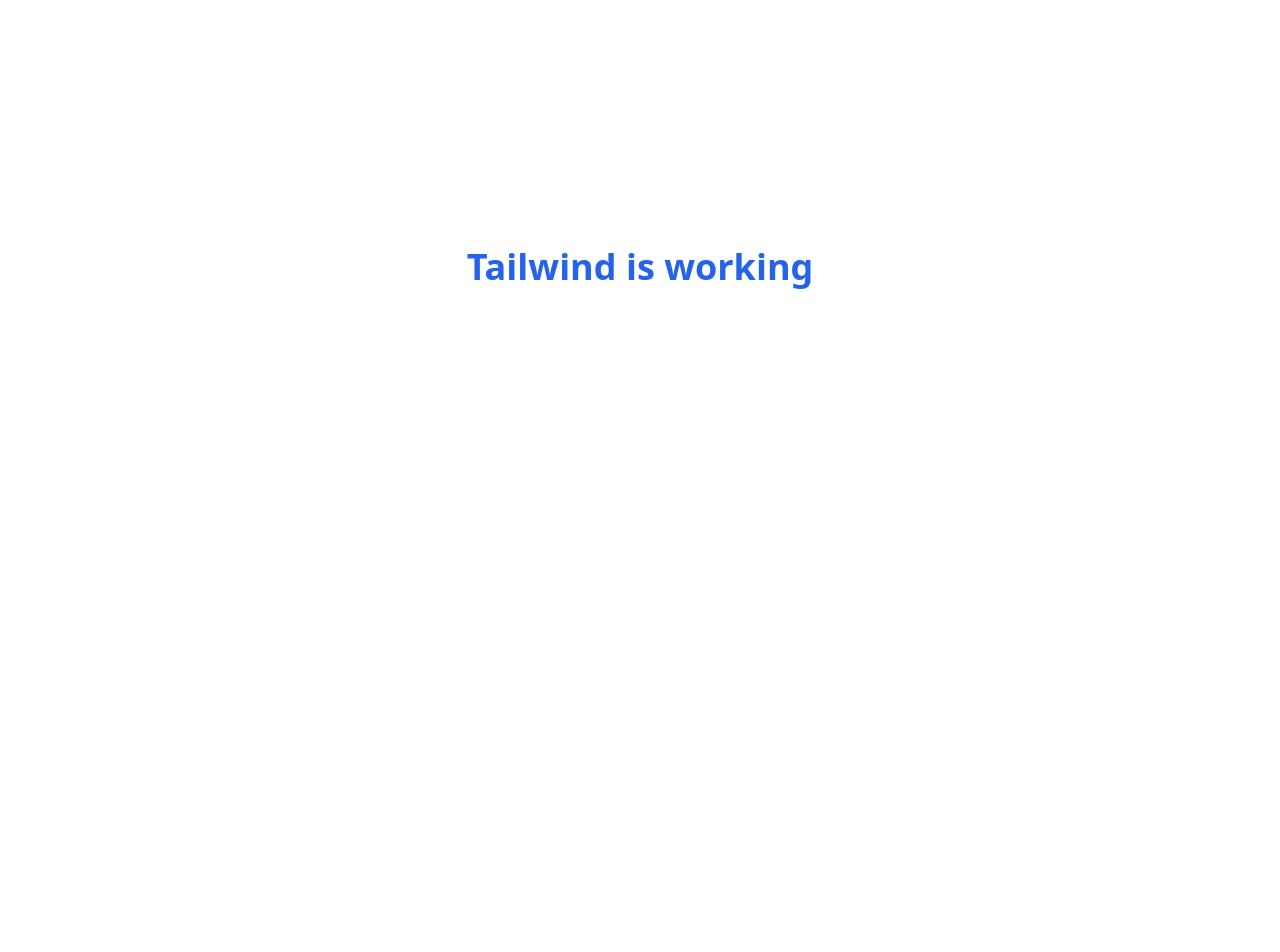
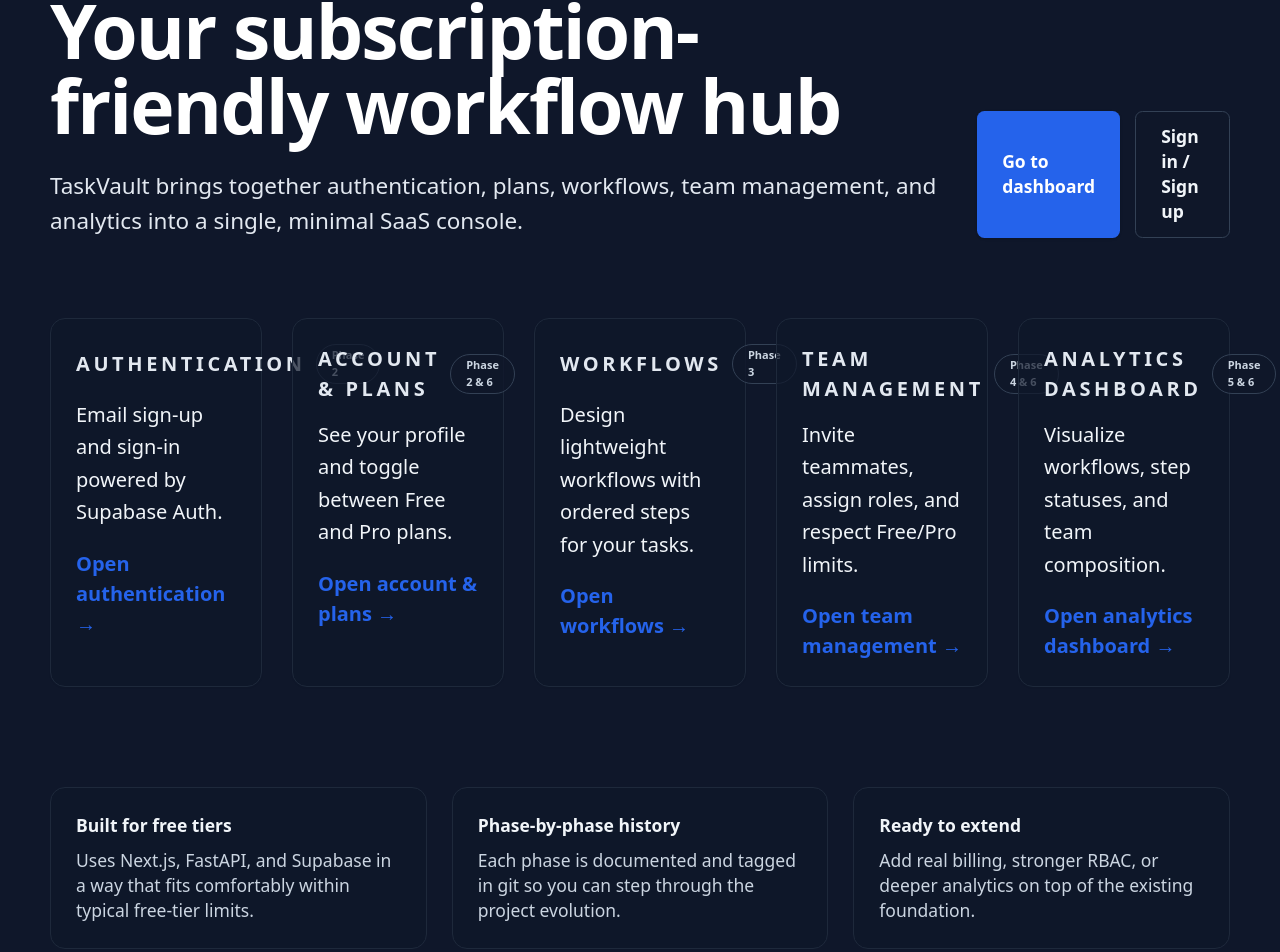
Before and after one commit to yskhub/TaskVault, a Next.js app in the folder taskvault-frontend/: page / in a window 1280 px wide. Shown: the part 133-1085 px from the top of the page. Before the commit the page ends 800 px from the top, so only its background shows below. Built offline with nearby package versions, Linux system fonts and the light colour scheme.

Commit message:
Improve Supabase auth and layout

```diff
--- a/taskvault-frontend/app/auth/page.tsx
+++ b/taskvault-frontend/app/auth/page.tsx
@@ -17,12 +17,10 @@
     setMessage(null);
 
     try {
-      const fn =
+      const { error } =
         mode === "signin"
-          ? supabase.auth.signInWithPassword
-          : supabase.auth.signUp;
-
-      const { error } = await fn({ email, password });
+          ? await supabase.auth.signInWithPassword({ email, password })
+          : await supabase.auth.signUp({ email, password });
 
       if (error) {
         setMessage(error.message);
--- a/taskvault-frontend/app/globals.css
+++ b/taskvault-frontend/app/globals.css
@@ -3,6 +3,19 @@
 @tailwind utilities;
 
 /* Global SaaS defaults */
-html, body {
+html,
+body {
   height: 100%;
 }
+
+/* Slightly larger base font-size so the whole app appears bigger
+   without needing browser zoom. Adjust if you prefer it smaller. */
+html {
+  font-size: 20px;
+}
+
+@media (min-width: 1440px) {
+  html {
+    font-size: 21px;
+  }
+}
--- a/taskvault-frontend/app/layout.tsx
+++ b/taskvault-frontend/app/layout.tsx
@@ -13,8 +13,9 @@
 });
 
 export const metadata: Metadata = {
-  title: "Create Next App",
-  description: "Generated by create next app",
+  title: "TaskVault · Subscription-based workflow hub",
+  description:
+    "TaskVault is a subscription-friendly workflow and team management hub built with Next.js, FastAPI, and Supabase.",
 };
 
 export default function RootLayout({
--- a/taskvault-frontend/app/page.tsx
+++ b/taskvault-frontend/app/page.tsx
@@ -1,9 +1,122 @@
+"use client";
+
+import Link from "next/link";
+
+const sections = [
+  {
+    href: "/auth",
+    title: "Authentication",
+    badge: "Phase 2",
+    description: "Email sign-up and sign-in powered by Supabase Auth.",
+  },
+  {
+    href: "/account",
+    title: "Account & Plans",
+    badge: "Phase 2 & 6",
+    description: "See your profile and toggle between Free and Pro plans.",
+  },
+  {
+    href: "/workflows",
+    title: "Workflows",
+    badge: "Phase 3",
+    description: "Design lightweight workflows with ordered steps for your tasks.",
+  },
+  {
+    href: "/team",
+    title: "Team Management",
+    badge: "Phase 4 & 6",
+    description: "Invite teammates, assign roles, and respect Free/Pro limits.",
+  },
+  {
+    href: "/dashboard",
+    title: "Analytics Dashboard",
+    badge: "Phase 5 & 6",
+    description: "Visualize workflows, step statuses, and team composition.",
+  },
+];
+
 export default function Home() {
   return (
-    <main className="flex min-h-screen items-center justify-center">
-      <h1 className="text-4xl font-bold text-accent">
-        Tailwind is working
-      </h1>
+    <main className="min-h-screen bg-primary text-white px-4 py-14 sm:px-10">
+      <div className="mx-auto flex w-full max-w-7xl flex-col gap-16">
+        <header className="space-y-4">
+          <span className="inline-flex items-center rounded-full border border-slate-700 bg-slate-900/60 px-4 py-1.5 text-[12px] font-semibold uppercase tracking-[0.18em] text-slate-300">
+            TaskVault · Phases 1–8
+          </span>
+          <div className="flex flex-col gap-4 sm:flex-row sm:items-end sm:justify-between">
+            <div>
+              <h1 className="text-5xl sm:text-6xl font-extrabold tracking-tight">
+                Your subscription-friendly workflow hub
+              </h1>
+              <p className="mt-5 max-w-3xl text-lg text-slate-200">
+                TaskVault brings together authentication, plans, workflows, team
+                management, and analytics into a single, minimal SaaS console.
+              </p>
+            </div>
+            <div className="flex gap-2 sm:gap-3 mt-3 sm:mt-0">
+              <Link
+                href="/dashboard"
+                className="inline-flex items-center justify-center rounded-md bg-accent px-5 py-2.5 text-sm font-semibold text-white shadow hover:bg-blue-500"
+              >
+                Go to dashboard
+              </Link>
+              <Link
+                href="/auth"
+                className="inline-flex items-center justify-center rounded-md border border-slate-700 bg-slate-900/80 px-5 py-2.5 text-sm font-semibold text-slate-100 hover:bg-slate-800"
+              >
+                Sign in / Sign up
+              </Link>
+            </div>
+          </div>
+        </header>
+
+        <section className="grid gap-6 md:grid-cols-2 lg:grid-cols-3 xl:grid-cols-5">
+          {sections.map((item) => (
+            <Link
+              key={item.href}
+              href={item.href}
+              className="group rounded-xl border border-slate-800 bg-slate-900/70 p-5 shadow-sm transition hover:border-accent/70 hover:shadow-md hover:shadow-accent/20 min-h-[8.5rem]"
+            >
+              <div className="mb-3 flex items-center justify-between gap-2">
+                <p className="text-base font-semibold uppercase tracking-[0.18em] text-slate-200">
+                  {item.title}
+                </p>
+                <span className="rounded-full border border-slate-700 bg-slate-900/80 px-3 py-0.5 text-[11px] font-semibold text-slate-300">
+                  {item.badge}
+                </span>
+              </div>
+              <p className="text-base text-slate-100 mb-4 leading-relaxed">{item.description}</p>
+              <p className="mt-auto text-sm sm:text-base font-semibold text-accent group-hover:text-blue-400">
+                Open {item.title.toLowerCase()} →
+              </p>
+            </Link>
+          ))}
+        </section>
+
+        <section className="mt-4 grid gap-5 md:grid-cols-3 text-sm text-slate-300">
+          <div className="rounded-xl border border-slate-800 bg-slate-900/70 p-5 min-h-[7rem]">
+            <p className="font-semibold text-slate-100 mb-2">Built for free tiers</p>
+            <p>
+              Uses Next.js, FastAPI, and Supabase in a way that fits comfortably
+              within typical free-tier limits.
+            </p>
+          </div>
+          <div className="rounded-xl border border-slate-800 bg-slate-900/70 p-5 min-h-[7rem]">
+            <p className="font-semibold text-slate-100 mb-2">Phase-by-phase history</p>
+            <p>
+              Each phase is documented and tagged in git so you can step through the
+              project evolution.
+            </p>
+          </div>
+          <div className="rounded-xl border border-slate-800 bg-slate-900/70 p-5 min-h-[7rem]">
+            <p className="font-semibold text-slate-100 mb-2">Ready to extend</p>
+            <p>
+              Add real billing, stronger RBAC, or deeper analytics on top of the
+              existing foundation.
+            </p>
+          </div>
+        </section>
+      </div>
     </main>
   );
 }
```
Also changed, not shown: 1 other file (tests, documents, lock files or other folders).
